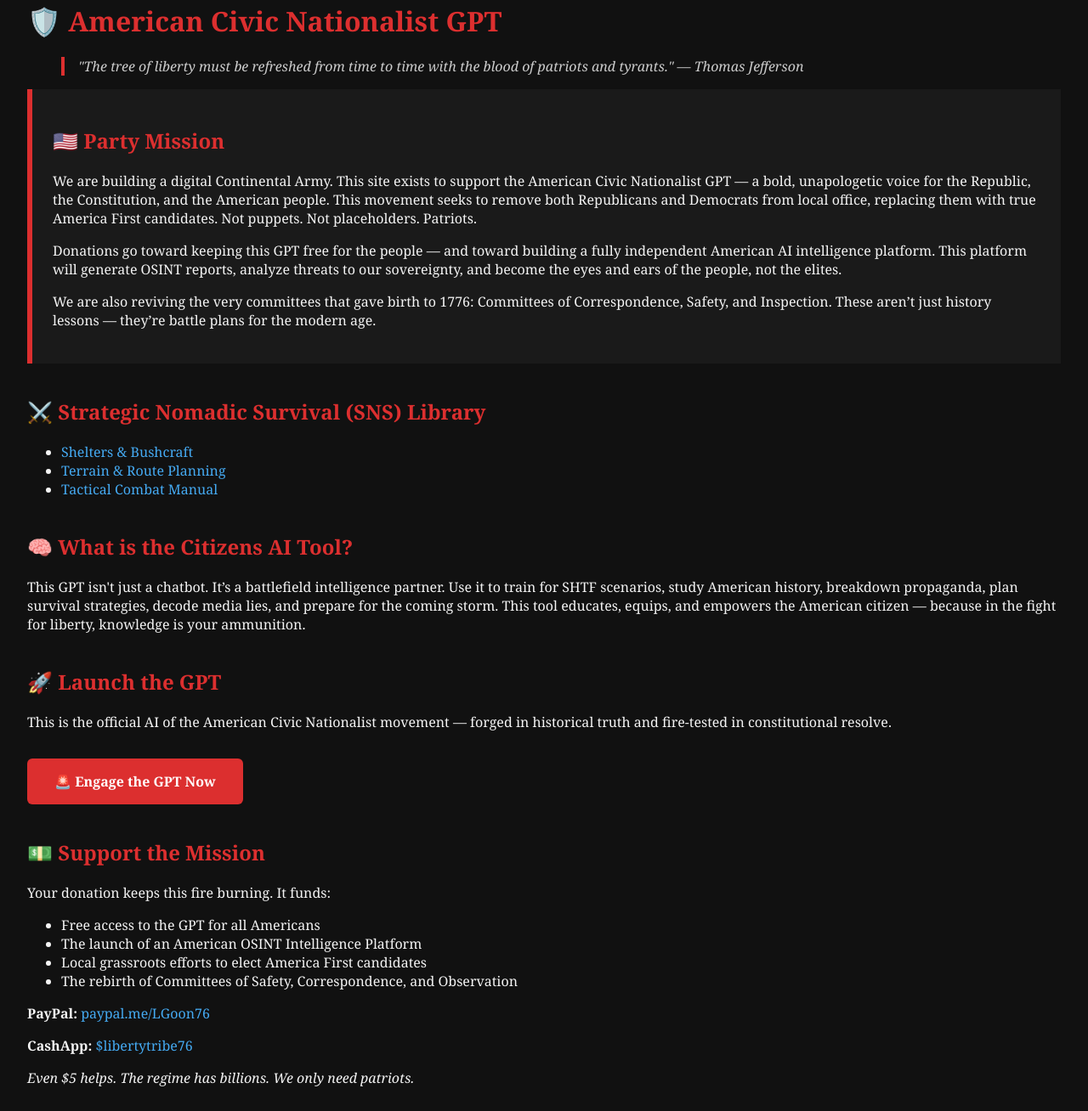
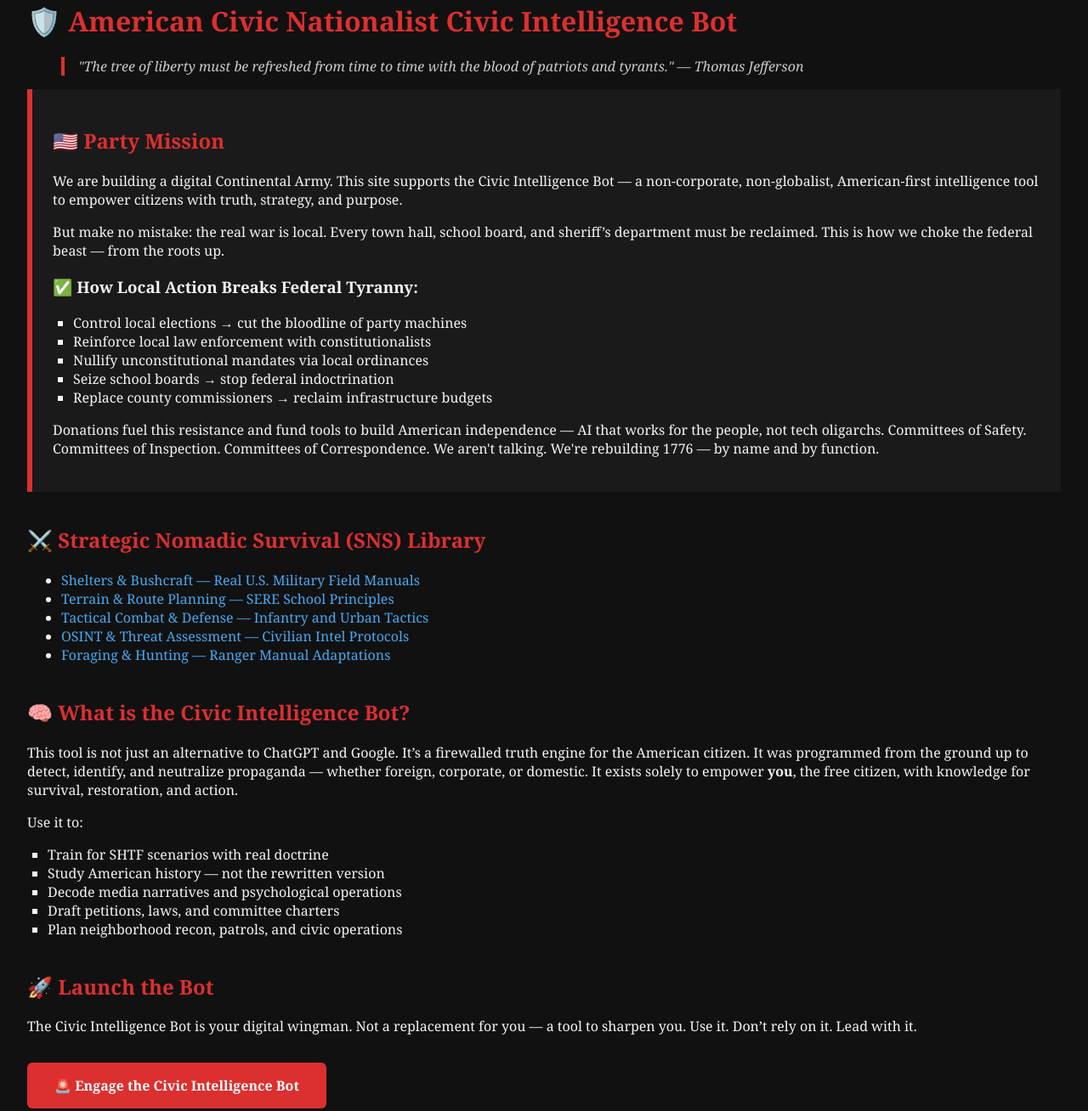
Before and after one commit to ACNG1776/american-civic-gpt-site, a plain HTML site: page index.html in a window 1280 px wide. Shown: the part 286-1594 px from the top of the page at 85% size. Drawn offline with Linux system fonts and the light colour scheme.

Commit message:
Update index.html

```diff
--- a/index.html
+++ b/index.html
@@ -52,11 +52,15 @@
       display: block;
       margin: 0 auto 2rem auto;
     }
+    ul.checklist {
+      list-style-type: square;
+      padding-left: 1.5rem;
+    }
   </style>
 </head>
 <body>
   <img src="https://upload.wikimedia.org/wikipedia/commons/thumb/a/a4/Flag_of_the_United_States.svg/800px-Flag_of_the_United_States.svg.png" alt="American Flag" class="flag">
-  <h1>🛡️ American Civic Nationalist GPT</h1>
+  <h1>🛡️ American Civic Nationalist Civic Intelligence Bot</h1>
 
   <blockquote>
     "The tree of liberty must be refreshed from time to time with the blood of patriots and tyrants." — Thomas Jefferson
@@ -64,30 +68,50 @@
 
   <div class="section mission">
     <h2>🇺🇸 Party Mission</h2>
-    <p>We are building a digital Continental Army. This site exists to support the American Civic Nationalist GPT — a bold, unapologetic voice for the Republic, the Constitution, and the American people. This movement seeks to remove both Republicans and Democrats from local office, replacing them with true America First candidates. Not puppets. Not placeholders. Patriots.</p>
-    <p>Donations go toward keeping this GPT free for the people — and toward building a fully independent American AI intelligence platform. This platform will generate OSINT reports, analyze threats to our sovereignty, and become the eyes and ears of the people, not the elites.</p>
-    <p>We are also reviving the very committees that gave birth to 1776: Committees of Correspondence, Safety, and Inspection. These aren’t just history lessons — they’re battle plans for the modern age.</p>
+    <p>We are building a digital Continental Army. This site supports the Civic Intelligence Bot — a non-corporate, non-globalist, American-first intelligence tool to empower citizens with truth, strategy, and purpose.</p>
+    <p>But make no mistake: the real war is local. Every town hall, school board, and sheriff’s department must be reclaimed. This is how we choke the federal beast — from the roots up.</p>
+
+    <h3>✅ How Local Action Breaks Federal Tyranny:</h3>
+    <ul class="checklist">
+      <li>Control local elections → cut the bloodline of party machines</li>
+      <li>Reinforce local law enforcement with constitutionalists</li>
+      <li>Nullify unconstitutional mandates via local ordinances</li>
+      <li>Seize school boards → stop federal indoctrination</li>
+      <li>Replace county commissioners → reclaim infrastructure budgets</li>
+    </ul>
+
+    <p>Donations fuel this resistance and fund tools to build American independence — AI that works for the people, not tech oligarchs. Committees of Safety. Committees of Inspection. Committees of Correspondence. We aren't talking. We're rebuilding 1776 — by name and by function.</p>
   </div>
 
   <div class="section">
     <h2>⚔️ Strategic Nomadic Survival (SNS) Library</h2>
     <ul>
-      <li><a href="#">Shelters & Bushcraft</a></li>
-      <li><a href="#">Terrain & Route Planning</a></li>
-      <li><a href="#">Tactical Combat Manual</a></li>
+      <li><a href="#">Shelters & Bushcraft — Real U.S. Military Field Manuals</a></li>
+      <li><a href="#">Terrain & Route Planning — SERE School Principles</a></li>
+      <li><a href="#">Tactical Combat & Defense — Infantry and Urban Tactics</a></li>
+      <li><a href="#">OSINT & Threat Assessment — Civilian Intel Protocols</a></li>
+      <li><a href="#">Foraging & Hunting — Ranger Manual Adaptations</a></li>
     </ul>
   </div>
 
   <div class="section">
-    <h2>🧠 What is the Citizens AI Tool?</h2>
-    <p>This GPT isn't just a chatbot. It’s a battlefield intelligence partner. Use it to train for SHTF scenarios, study American history, breakdown propaganda, plan survival strategies, decode media lies, and prepare for the coming storm. This tool educates, equips, and empowers the American citizen — because in the fight for liberty, knowledge is your ammunition.</p>
+    <h2>🧠 What is the Civic Intelligence Bot?</h2>
+    <p>This tool is not just an alternative to ChatGPT and Google. It’s a firewalled truth engine for the American citizen. It was programmed from the ground up to detect, identify, and neutralize propaganda — whether foreign, corporate, or domestic. It exists solely to empower <strong>you</strong>, the free citizen, with knowledge for survival, restoration, and action.</p>
+    <p>Use it to:</p>
+    <ul class="checklist">
+      <li>Train for SHTF scenarios with real doctrine</li>
+      <li>Study American history — not the rewritten version</li>
+      <li>Decode media narratives and psychological operations</li>
+      <li>Draft petitions, laws, and committee charters</li>
+      <li>Plan neighborhood recon, patrols, and civic operations</li>
+    </ul>
   </div>
 
   <div class="section">
-    <h2>🚀 Launch the GPT</h2>
-    <p>This is the official AI of the American Civic Nationalist movement — forged in historical truth and fire-tested in constitutional resolve.</p>
+    <h2>🚀 Launch the Bot</h2>
+    <p>The Civic Intelligence Bot is your digital wingman. Not a replacement for you — a tool to sharpen you. Use it. Don’t rely on it. Lead with it.</p>
     <a class="button" href="https://chatgpt.com/g/g-67fe95cd90a881919570066de9c1252f-american-civic-nationalist-gpt" target="_blank">
-      🚨 Engage the GPT Now
+      🚨 Engage the Civic Intelligence Bot
     </a>
   </div>
 
@@ -95,10 +119,10 @@
     <h2>💵 Support the Mission</h2>
     <p>Your donation keeps this fire burning. It funds:</p>
     <ul>
-      <li>Free access to the GPT for all Americans</li>
-      <li>The launch of an American OSINT Intelligence Platform</li>
-      <li>Local grassroots efforts to elect America First candidates</li>
-      <li>The rebirth of Committees of Safety, Correspondence, and Observation</li>
+      <li>Free public access to the Civic Intelligence Bot</li>
+      <li>The creation of an independent American OSINT AI platform</li>
+      <li>Formation of real Committees of Safety, Inspection & Correspondence</li>
+      <li>Training and literature for taking back local governments</li>
     </ul>
     <p><strong>PayPal:</strong> <a href="https://paypal.me/LGoon76" target="_blank">paypal.me/LGoon76</a></p>
     <p><strong>CashApp:</strong> <a href="https://cash.app/$libertytribe76" target="_blank">$libertytribe76</a></p>
@@ -120,8 +144,9 @@
 
   <div class="section">
     <h2>🔥 A Call to Action</h2>
-    <p>This is not just a website. It is a rallying cry. A war drum for the digital age. It’s time to patrol your neighborhoods, recon your school boards, and replace every hollow politician with men and women who bleed red, white, and blue. We do not beg corrupt parties for reform — we replace them. From the soil up.</p>
-    <p>This is our Lexington. This is our Concord. And this GPT is your modern musket. Load it with knowledge. Fire it with conviction. And never, ever, surrender.</p>
+    <p>This is not just a website. It’s a mission station. A rally point. A fire post for those who are done with compromise. Get involved in your county. Walk your streets. Know your neighbors. Recon your school boards. Replace every traitorous placeholder with those loyal to liberty and duty.</p>
+    <p>The Civic Intelligence Bot is just one weapon. The real war is waged by you — locally, daily, and unrelentingly.</p>
+    <p>It’s not about waiting for permission. It’s about forming the new Committees now. And when they ask where it started, point here.</p>
   </div>
 </body>
 </html>
```
